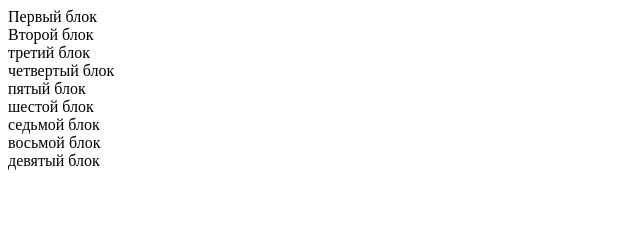
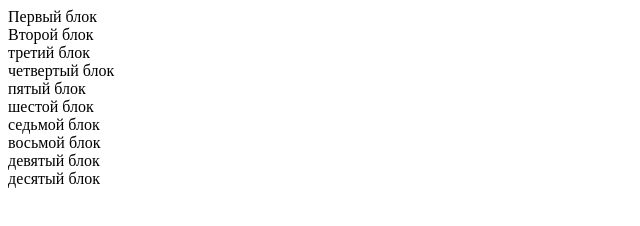
Before and after one commit to 1rbis/lb_1_git, a plain HTML site: page index.html in a window 1280 px wide. Shown: the whole page, without its empty margins (0-640 px from the left). Drawn offline with Linux system fonts and the light colour scheme.

Commit message:
пятый комит во второй ветке

```diff
--- a/index.html
+++ b/index.html
@@ -34,5 +34,8 @@
     <div>
         девятый блок
     </div>
+    <div>
+        десятый блок
+    </div>
 </body>
 </html>
```
